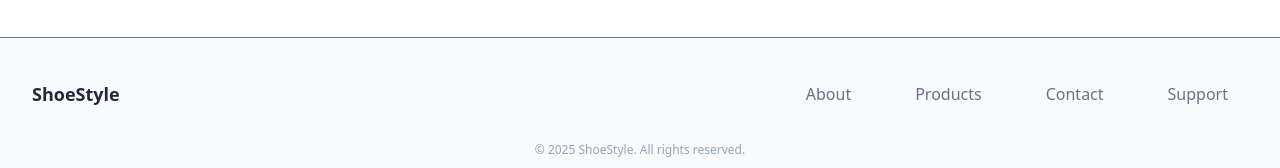
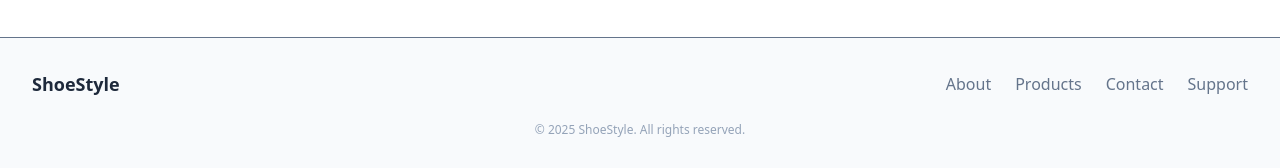
Before and after one commit to rhiggins-banyanlabs/OJT-Practice-Project, a React (Vite) app in the folder client/: page / in a window 1280 px wide. Shown: the part 1041-1209 px from the top of the page. Built offline with nearby package versions, Linux system fonts and the light colour scheme.

Commit message:
feat: fixed an issues with the footer code

```diff
--- a/client/src/sections/Footer.tsx
+++ b/client/src/sections/Footer.tsx
@@ -25,14 +25,7 @@ const Footer: React.FC = () => {
               href={link.href}
               className="hover:text-[#0D9488] transition-colors focus:outline-none focus:ring-2 focus:ring-[#0D9488]"
             >
-              <Button
-                  variant="link"
-                  size="md"
-                  className={`${
-                    link.highlight ? "text-[#0D9488]" : "text-[#64748B]"
-                  } hover:underline hover:text-[#0D9488] text-left w-full`}
-                >
-              {link.label}</Button>
+              {link.label}
             </a>
           ))}
         </nav>
```
